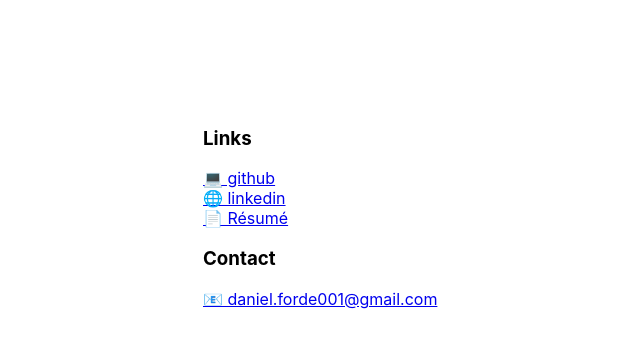
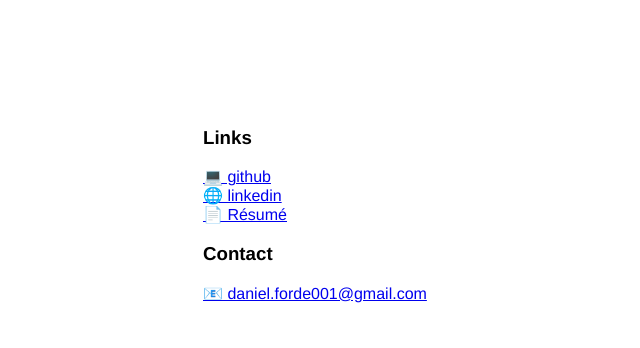
Before and after one commit to deforde/deforde.github.io, a plain HTML site: page index.html in a window 1280 px wide. Shown: the whole page, without its empty margins (5-645 px from the left). Drawn offline with Linux system fonts and the light colour scheme.

Commit message:
simplify font config

```diff
--- a/css/default.css
+++ b/css/default.css
@@ -1,7 +1,5 @@
 html {
-  font-family: -apple-system, BlinkMacSystemFont, "Avenir Next", Avenir,
-    "Nimbus Sans L", Roboto, "Noto Sans", "Segoe UI", Arial, Helvetica,
-    "Helvetica Neue", sans-serif;
+  font-family: Helvetica, Arial, sans-serif;
 }
 .container {
     display: grid;
```
